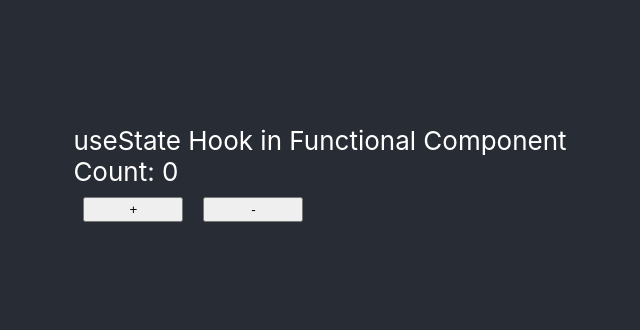
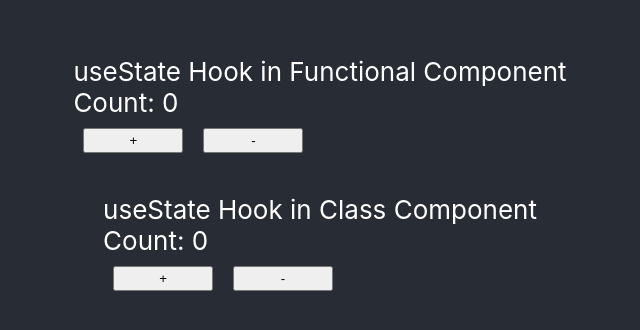
Before and after one commit to Bluefalcon04v/React_Interview_Practice, a React (Vite) app in the folder React-Questions/: page / in a window 1280 px wide. Shown: the part 222-552 px from the top of the page, without its empty margins (320-960 px from the left). Built offline with nearby package versions, Linux system fonts and the light colour scheme.

Commit message:
Implementing State In ClassComponent

```diff
--- a/React-Questions/src/App.jsx
+++ b/React-Questions/src/App.jsx
@@ -1,12 +1,22 @@
 import React from 'react'
 import './App.css'
-import UseState from './Components/Hooks/useState/useState_FunctionalComponent'
+import UseState_Functional_Comp from './Components/Hooks/useState/useState_FunctionalComponent'
+import UseState_Class_Comp from './Components/Hooks/useState/State_In_ClassComponent'
+
 
 function App() {
 
   return (
     <div className="container">
-      <UseState/>
+
+      {/*------------------------------ Hooks ---------------------------*/}
+
+      {/*============================ useState ============================*/}
+      <UseState_Functional_Comp/>
+      <br/>
+      <UseState_Class_Comp/>
+
+
     </div>
   )
 }
--- /dev/null
+++ b/React-Questions/src/Components/Hooks/useState/State_In_ClassComponent.jsx
@@ -0,0 +1,35 @@
+import React, { Component } from 'react'
+
+export default class State_In_ClassComponent extends Component {
+    constructor(props){
+        super(props)
+
+        this.state = {
+            count: 0
+        };
+
+    }
+
+    increment = () => {
+        this.setState({
+            count: this.state.count + 1
+        })
+    }
+
+    decrement = () => {
+        this.setState({
+            count: this.state.count - 1
+        })
+    }
+
+    render() {
+    return (
+      <div>
+         <p>useState Hook in Class Component</p>
+        <p> Count: {this.state.count} </p>
+        <button onClick={this.increment}> + </button>
+        <button onClick={this.decrement}> - </button>
+      </div>
+    )
+  }
+}
```
